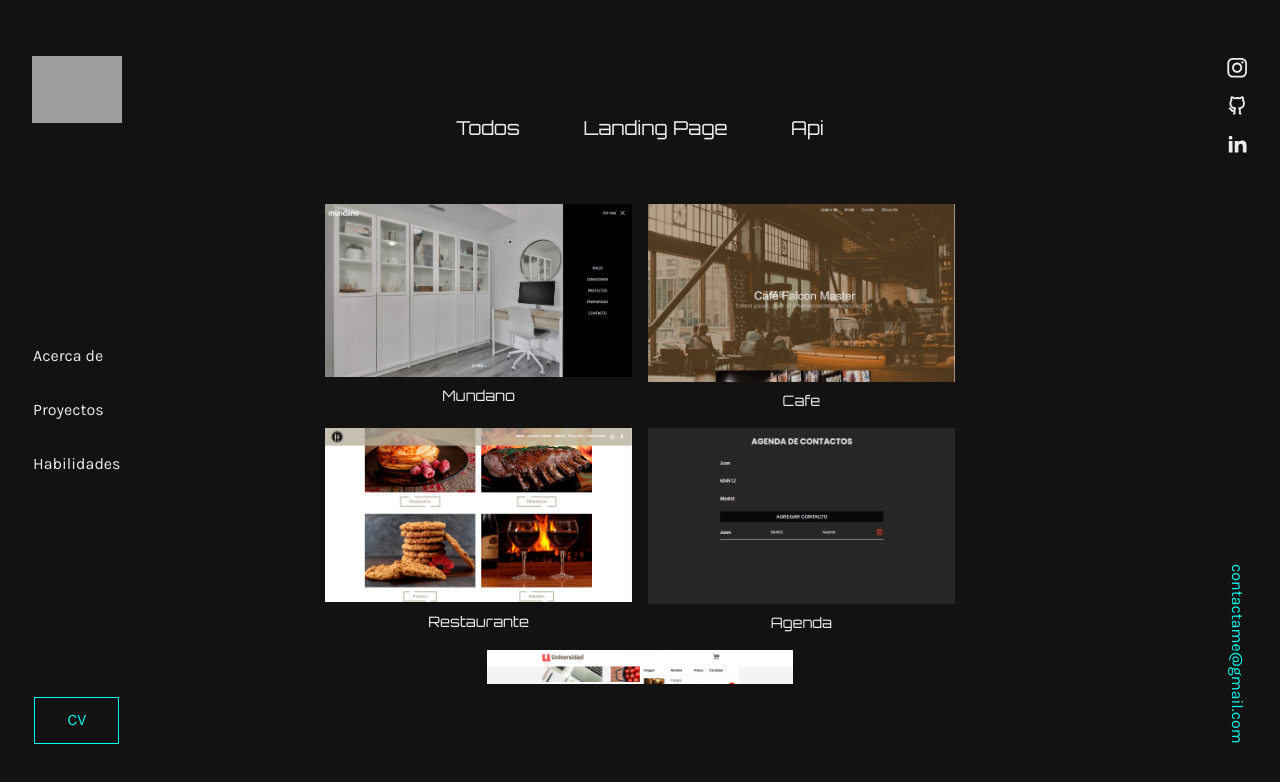
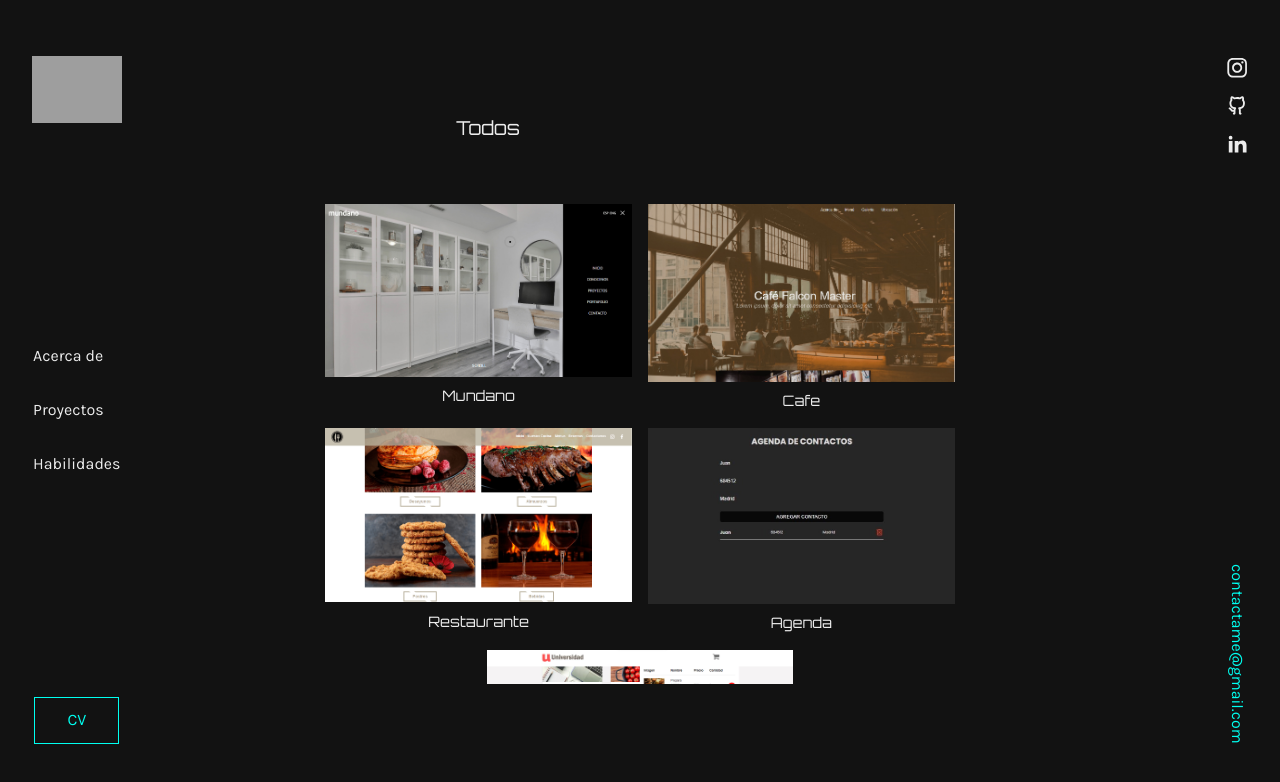
Before and after one commit to BrayanCardenas/Portafolio, an Angular app: page /works in a window 1280 px wide. Shown: the top 782 px of the page. Built offline with nearby package versions, Linux system fonts and the light colour scheme; grey boxes are pictures that could not be loaded.

Commit message:
Añade PDF

```diff
--- a/src/app/components/nav/nav.component.html
+++ b/src/app/components/nav/nav.component.html
@@ -8,7 +8,7 @@
                 <li  class="menu__navegation"  (click)="setActive()"><a  routerLink="skills">Habilidades</a></li>
             </ul>
         </nav>
-        <a class="menu__button" href="../../../assets/document/CERTIFICADO BIT - BOOTCAMP DESARROLLO WEB_202205-30.pdf" target="_blank" rel="noreferrer noopener">CV</a>
+        <a class="menu__button" href="../../../assets/document/Hoja-de-Vida.pdf" target="_blank" rel="noreferrer noopener">CV</a>
     </div>
 
     <section class="nav__rrss">
--- a/src/app/components/works/works.component.html
+++ b/src/app/components/works/works.component.html
@@ -1,8 +1,8 @@
 <section class="works">
     <div class="works__types">
         <h2 class="works__title">Todos</h2>
-        <h2 class="works__title">Landing Page</h2>
-        <h2 class="works__title">Api</h2>
+        <!-- <h2 class="works__title">Landing Page</h2>
+        <h2 class="works__title">Api</h2> -->
     </div>
     <div class="works__group scroll">
 
```
